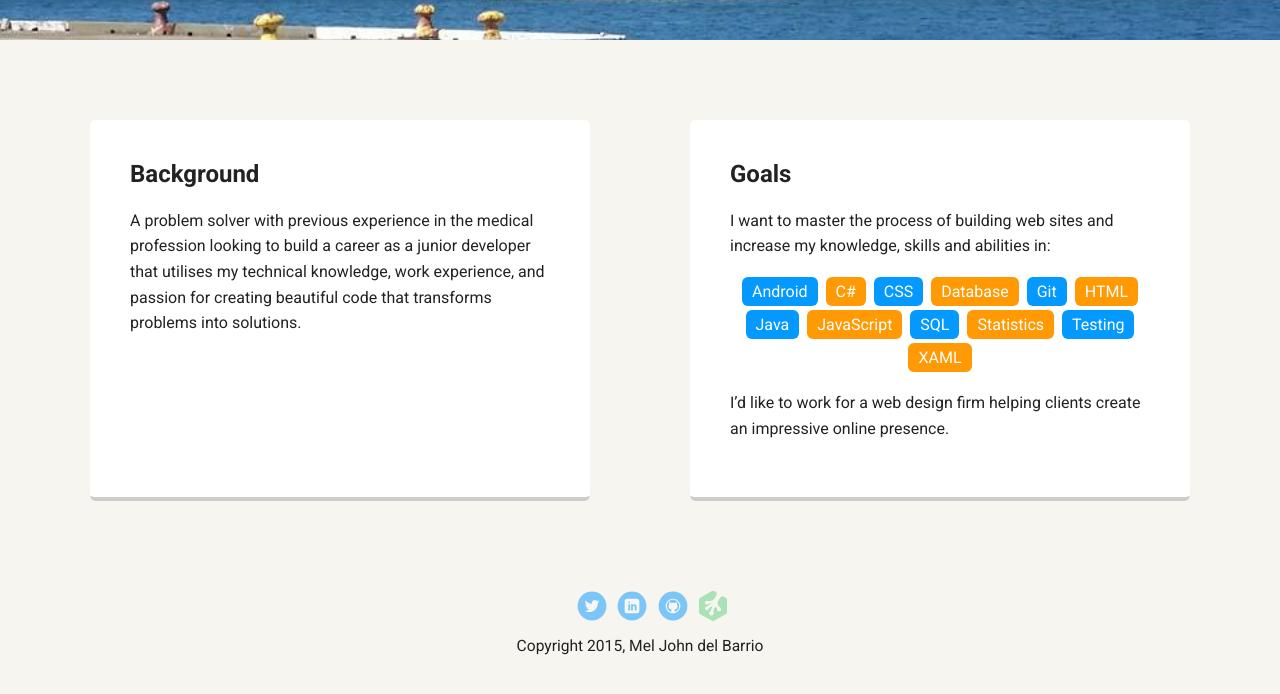
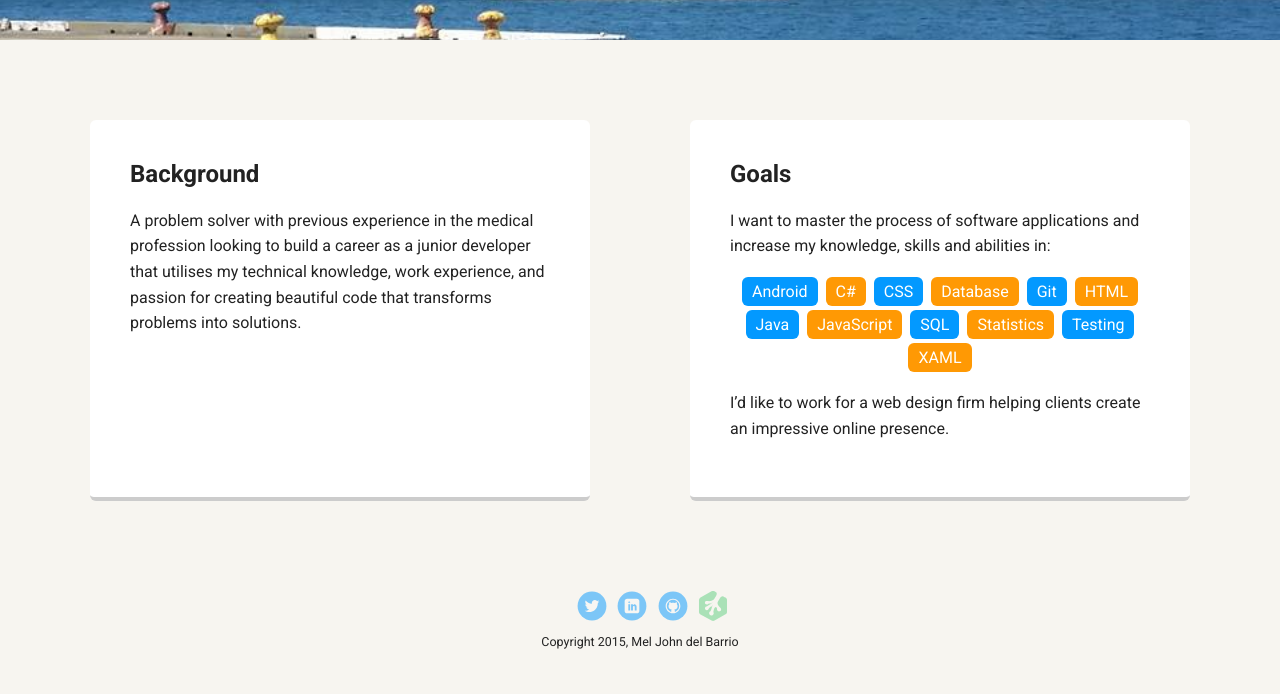
Before and after one commit to hemolyticus/PersonalWebsite, a plain HTML site: page index.html in a window 1280 px wide. Shown: the part 410-1104 px from the top of the page. Drawn offline with Linux system fonts and the light colour scheme; a web font is replaced by a local one.

Commit message:
Restyle copyright information

```diff
--- a/index.html
+++ b/index.html
@@ -30,7 +30,7 @@
 
       <div class="card">
         <h2>Goals</h2>
-        <p>I want to master the process of building web sites and increase my knowledge, skills and abilities in:</p>
+        <p>I want to master the process of software applications and increase my knowledge, skills and abilities in:</p>
         <ul class="skills">
           <li>Android</li>
           <li>C#</li>
--- a/styles.css
+++ b/styles.css
@@ -125,7 +125,7 @@ footer {
 footer .copyright {
   top: -8px;
   margin-right: 20px;
-  font-size: .75em;
+  font-size: .6em;
 }
 
 footer ul {
```
